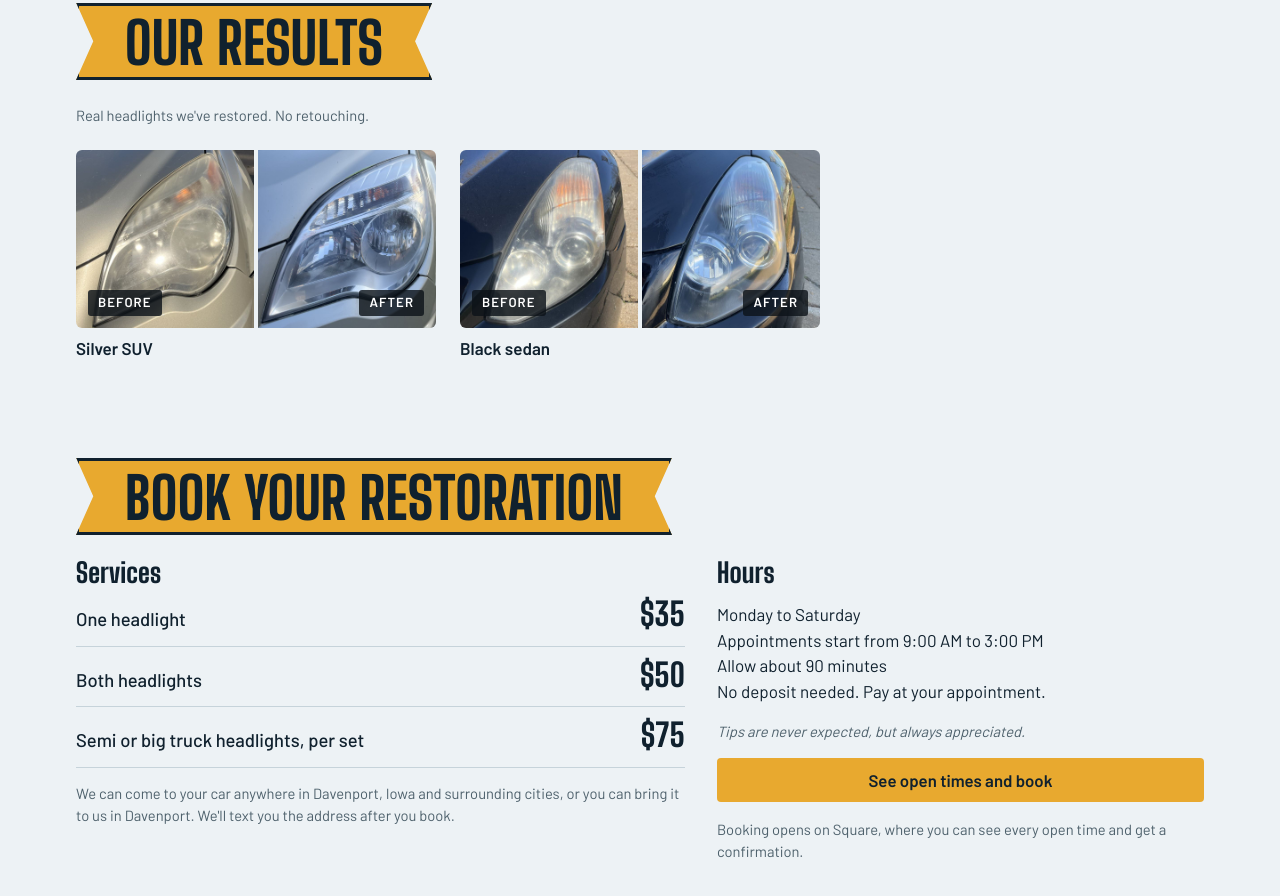
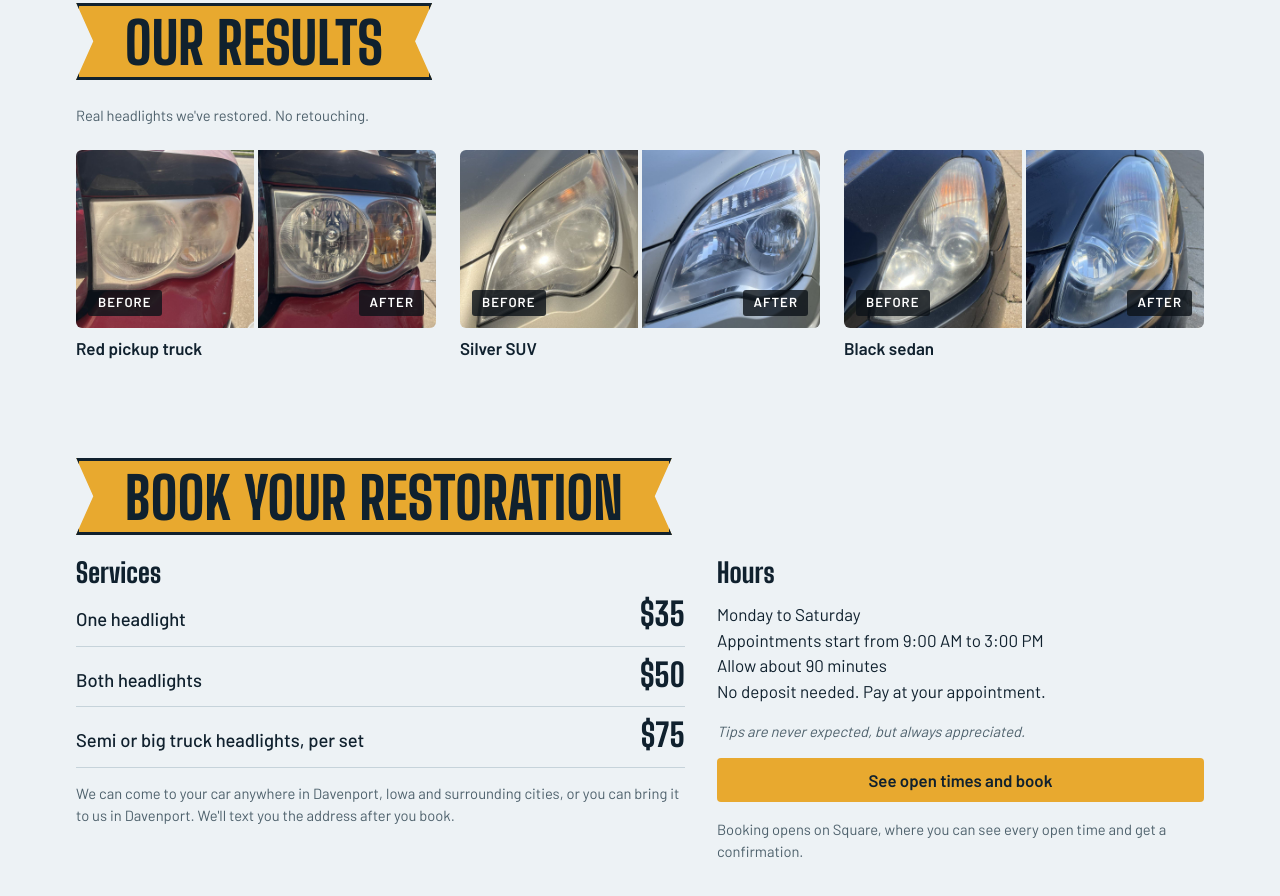
Before and after one commit to hamersheadlights-collab/Hamers-site, a plain HTML site: page index.html in a window 1280 px wide. Shown: the part 1325-2221 px from the top of the page. Drawn offline with Linux system fonts and the light colour scheme.

Commit message:
Add red pickup truck to Our Results
Co-Authored-By: Claude Opus 5.5 <noreply@anthropic.com>
Claude-Session: https://claude.ai/code/session_01GvtMnfdmPHwKYa17NgFHkQ

```diff
--- a/index.html
+++ b/index.html
@@ -203,6 +203,13 @@ input[type=radio]{accent-color:var(--gold)}
   <div class="jobs">
       <figure class="job">
         <div class="pair">
+          <div class="half"><img src="images/job-3-before.jpg" width="800" height="800" loading="lazy" alt="Red pickup truck headlight before restoration"><span class="tag b">Before</span></div>
+          <div class="half"><img src="images/job-3-after.jpg" width="800" height="800" loading="lazy" alt="Red pickup truck headlight after restoration"><span class="tag a">After</span></div>
+        </div>
+        <figcaption>Red pickup truck</figcaption>
+      </figure>
+      <figure class="job">
+        <div class="pair">
           <div class="half"><img src="images/job-2-before.jpg" width="800" height="800" loading="lazy" alt="Silver SUV headlight before restoration"><span class="tag b">Before</span></div>
           <div class="half"><img src="images/job-2-after.jpg" width="800" height="800" loading="lazy" alt="Silver SUV headlight after restoration"><span class="tag a">After</span></div>
         </div>
```
Also changed, not shown: images/job-3-after.jpg (added), images/job-3-before.jpg (added).
